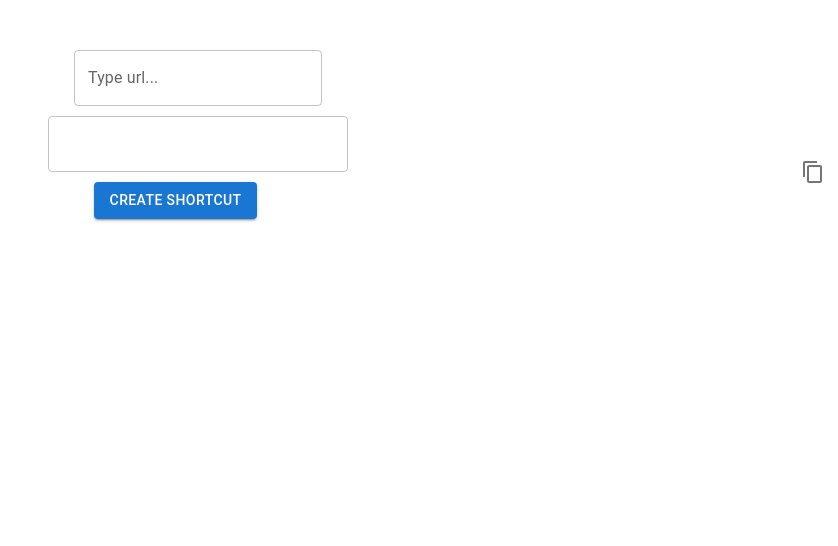
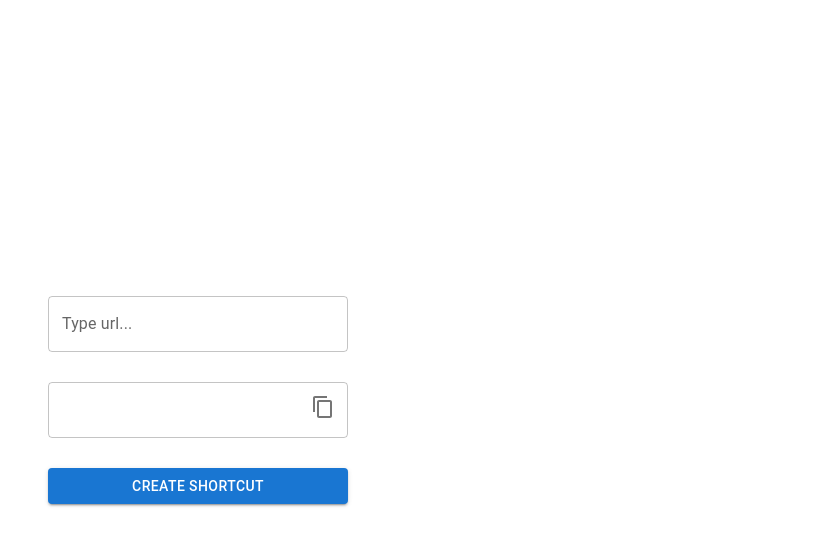
Before and after one commit to krzyspie/UrlShortener, a React (Create React App) app in the folder UrlShortener.Frontend/url-shortener/: page / in a window 1280 px wide. Shown: the top 546 px of the page, without its empty margins (442-1280 px from the left). Built offline with nearby package versions, Linux system fonts and the light colour scheme.

Commit message:
UI changes

```diff
--- a/UrlShortener.Frontend/url-shortener/src/App.js
+++ b/UrlShortener.Frontend/url-shortener/src/App.js
@@ -18,30 +18,47 @@ const App = () => {
   };
 
   return (
-    <div style={{ textAlign: "center", marginTop: "50px" }}>
+    <div
+      style={{
+        display: "flex",
+        flexDirection: "column",
+        alignItems: "center",
+        justifyContent: "center",
+        height: "100vh",
+      }}
+    >
       <TextField
         inputRef={textInputRef}
         label="Type url..."
         variant="outlined"
-        style={{ marginBottom: "10px" }}
+        style={{ marginBottom: "10px", width: "300px" }}
       />
       <br />
+      <div
+        style={{ position: "relative", width: "300px", marginBottom: "10px" }}
+      >
         <TextField
           value={readOnlyText}
           readOnly
           rows={4}
-        style={{ width: "300px", marginBottom: "10px" }}
+          fullWidth
+          style={{ width: "300px" }}
         />
-      <br />
-      <Button variant="contained" onClick={handleButtonClick}>
-        Create shortcut
-      </Button>
         <IconButton
           onClick={handleCopyClick}
-        style={{ float: "right", marginTop: "-30px", marginRight: "5px" }}
+          style={{ position: "absolute", top: "5px", right: "5px" }}
         >
           <ContentCopyIcon />
         </IconButton>
+      </div>
+      <br />
+      <Button
+        variant="contained"
+        onClick={handleButtonClick}
+        style={{ width: "300px" }}
+      >
+        Create shortcut
+      </Button>
     </div>
   );
 };
```
Lines whose indentation alone changed are shown as unchanged.
